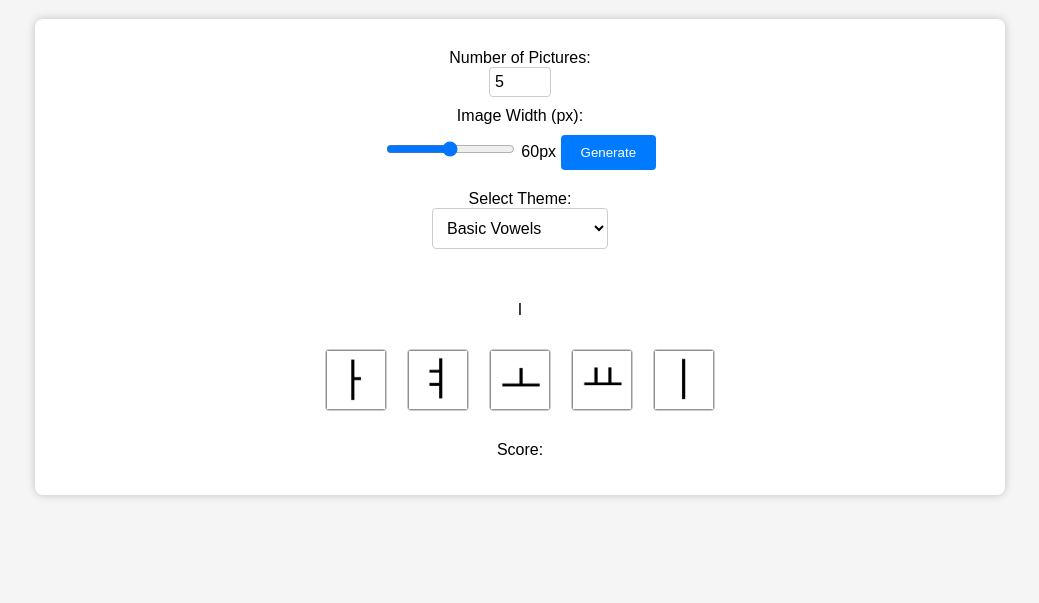
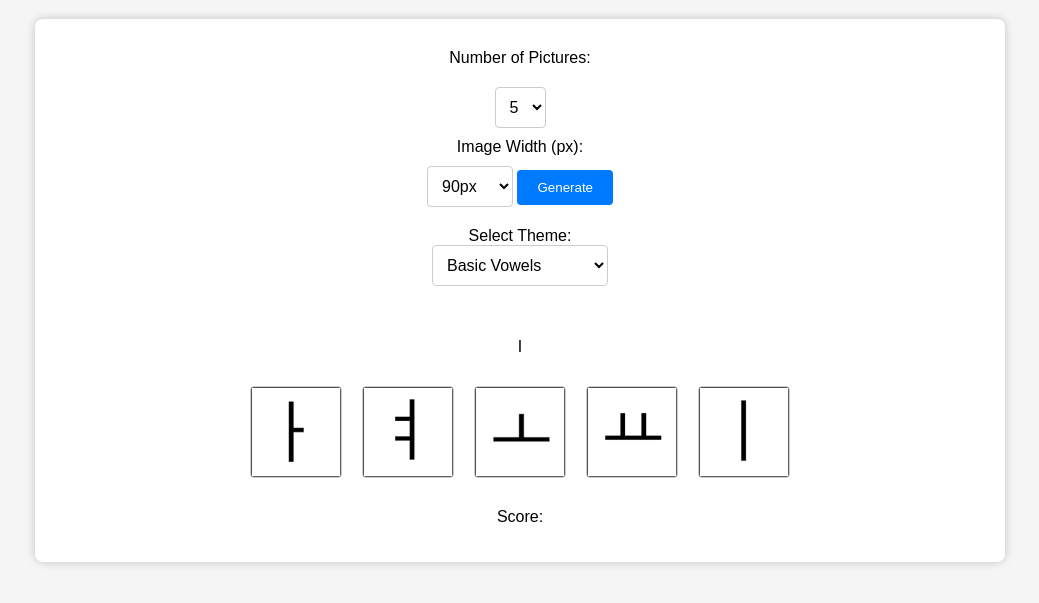
Before and after one commit to yshouishida/yshouishidagenerate-korean-character, a plain HTML site: page index.html in a window 1280 px wide. Both pictures are taken after a click on the button "Generate". Shown: the part 81-684 px from the top of the page, without its empty margins (120-1159 px from the left). Drawn offline with Linux system fonts and the light colour scheme.

Commit message:
Update index.html

```diff
--- a/index.html
+++ b/index.html
@@ -4,6 +4,7 @@
     <meta charset="UTF-8">
     <meta name="viewport" content="width=device-width, initial-scale=1.0">
     <title>Korean Character Choose the Right One</title>
+
     <style>
 
         body {
@@ -63,6 +64,14 @@
             justify-content: center;
         }
 
+        #output img {
+            transition: transform 0.3s;
+        }
+
+        #output img:hover {
+            transform: scale(1.1);
+        }
+
         #output div {
             text-align: center;
             margin: 10px;
@@ -91,16 +100,16 @@
             font-size: 20px;
         }
 
-        #theme-selector {
+        #numImages, #imageWidth, #theme-selector {
             margin-top: 20px;
         }
 
-        #theme-selector select {
+        #numImages, #imageWidth, #theme-selector select {
             padding: 10px;
             font-size: 16px;
             border: 1px solid #ccc;
             border-radius: 4px;
-            background-color: white;
+            background-color: #fff;
             cursor: pointer;
         }
 
@@ -118,7 +127,7 @@
             color: #333;
         }
 
-        #theme-selector option:hover {
+        #numImages, #imageWidth, #theme-selector option:hover {
             background-color: #f0f0f0;
         }
 
@@ -147,19 +156,29 @@
         }
 
 
-
-
     </style>
 </head>
 <body>
     <h1>Korean Character Choose the Right One</h1>
     <div id="container">
+
         <label for="numImages">Number of Pictures:</label>
-        <input type="number" id="numImages" min="1" min="20" step="1" value="5">
+        <select id="numImages" style="background-color: #fff;">
+            <option value="3">3</option>
+            <option value="5" selected>5</option>
+            <option value="6">6</option>
+            <option value="7">7</option>
+        </select>
+
         <br>
         <label for="imageWidth">Image Width (px):</label>
-        <input type="range" id="imageWidth" min="20" step="10" value="60">
-        <span id="imageWidthValue">60px</span>
+        <select id="imageWidth" style="background-color: #fff;">
+            <option value="90">90px</option>
+            <option value="100">100px</option>
+            <option value="120">120px</option>
+        </select>
+
+
         <button id="generate">Generate</button>
         <div id="theme-selector">
             <label for="themeSelect">Select Theme:</label>
@@ -223,6 +242,24 @@
 
 
         };
+
+        const numImagesSelect = document.getElementById("numImages");
+
+        // Listen for change event to update displayed value
+        numImagesSelect.addEventListener("change", function () {
+            const numImages = parseInt(numImagesSelect.value);
+            // Call any necessary functions or perform actions based on the selected value
+        });
+
+
+        const imageWidthSelect = document.getElementById("imageWidth");
+
+        // Listen for change event to update displayed value
+        imageWidthSelect.addEventListener("change", function () {
+            const width = imageWidthSelect.value;
+            updateImageWidth(width);
+        });
+
 
         let score = 0;
 
```
